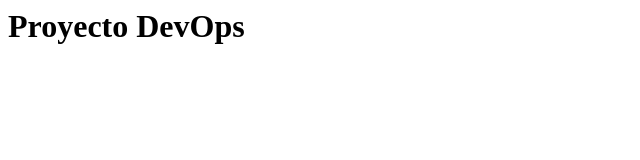
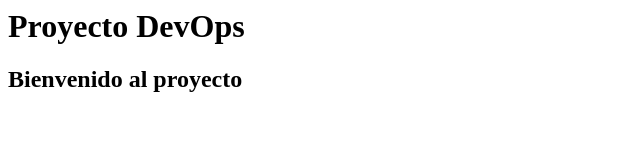
Before and after one commit to felipesierra13/proyecto-devops-git, a plain HTML site: page app/index.html in a window 1280 px wide. Shown: the whole page, without its empty margins (0-640 px from the left). Drawn offline with Linux system fonts and the light colour scheme.

Commit message:
Actualizar vista principal en rama feature-home

```diff
--- a/app/index.html
+++ b/app/index.html
@@ -1 +1,2 @@
 <h1>Proyecto DevOps</h1>
+<h2>Bienvenido al proyecto</h2>
```
